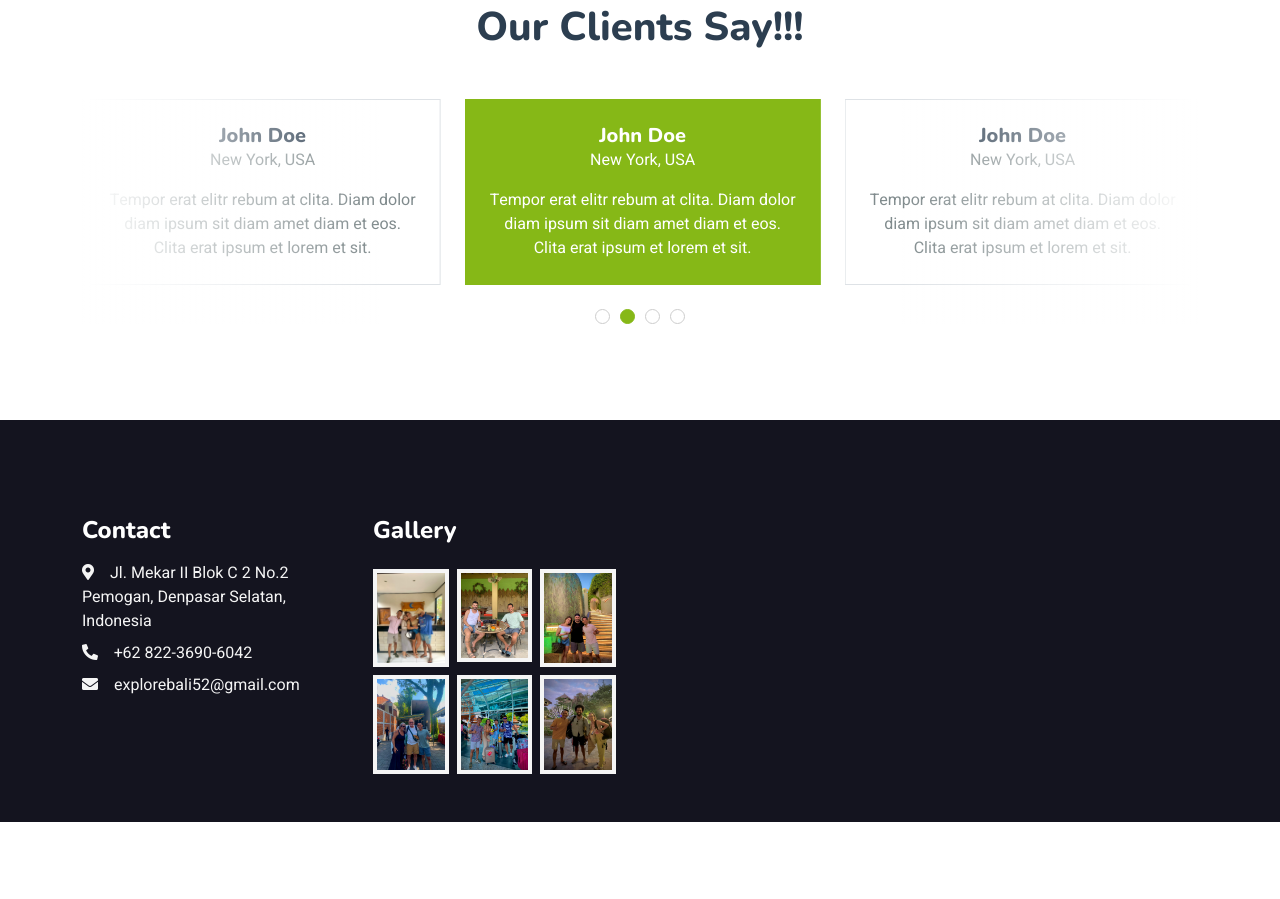
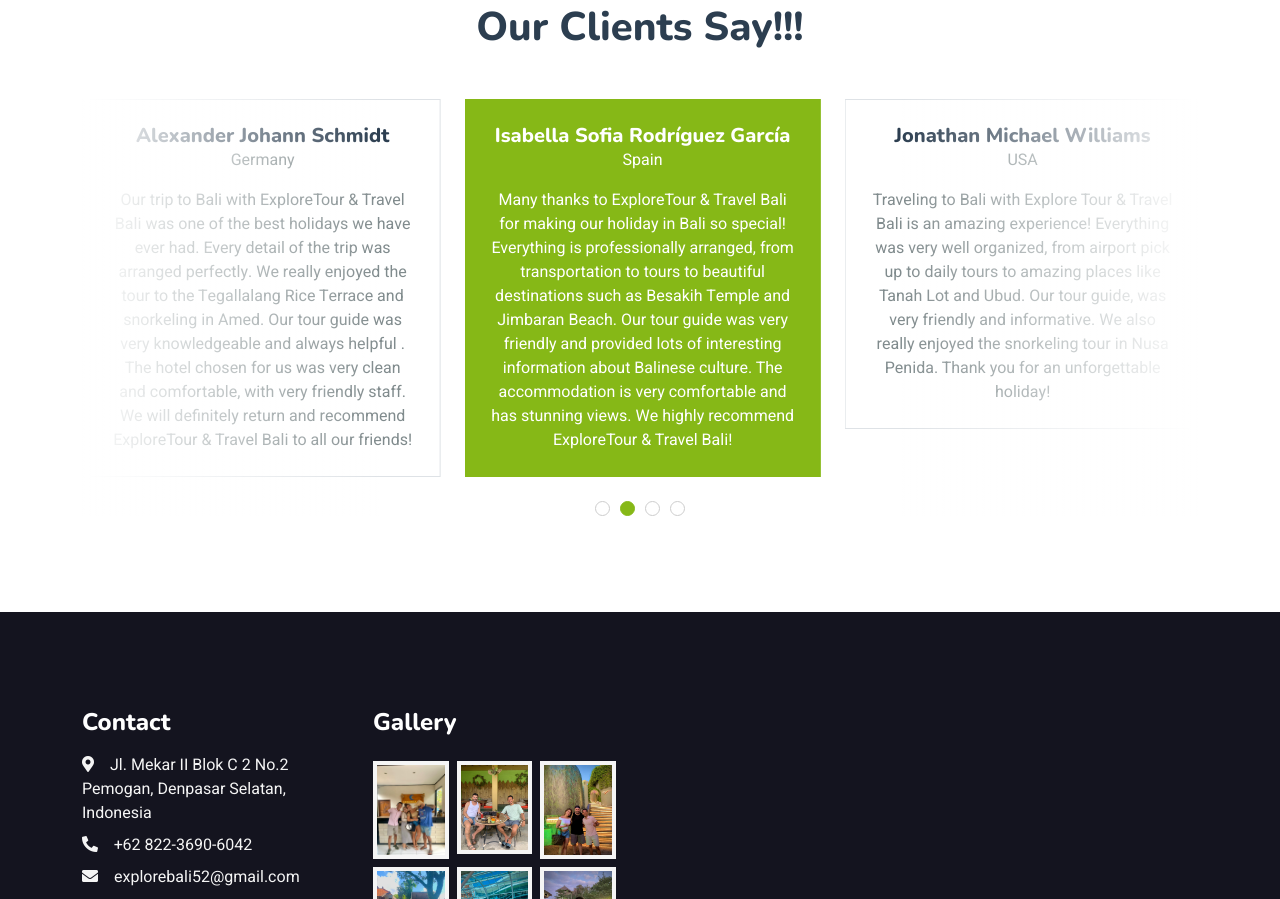
Before and after one commit to Muhammadfirja/WEB-Travel, a plain HTML site: page service.html in a window 1280 px wide. Shown: the part 1278-2177 px from the top of the page. Before the commit the page ends 2100 px from the top, so only its background shows below. Drawn offline with nearby package versions, Linux system fonts and the light colour scheme.

Commit message:
Add files via upload

```diff
--- a/service.html
+++ b/service.html
@@ -160,24 +160,24 @@
             </div>
             <div class="owl-carousel testimonial-carousel position-relative">
                 <div class="testimonial-item bg-white text-center border p-4">
-                    <h5 class="mb-0">John Doe</h5>
-                    <p>New York, USA</p>
-                    <p class="mb-0">Tempor erat elitr rebum at clita. Diam dolor diam ipsum sit diam amet diam et eos. Clita erat ipsum et lorem et sit.</p>
+                    <h5 class="mb-0">Alexander Johann Schmidt</h5>
+                    <p>Germany</p>
+                    <p class="mb-0">Our trip to Bali with ExploreTour & Travel Bali was one of the best holidays we have ever had. Every detail of the trip was arranged perfectly. We really enjoyed the tour to the Tegallalang Rice Terrace and snorkeling in Amed. Our tour guide was very knowledgeable and always helpful . The hotel chosen for us was very clean and comfortable, with very friendly staff. We will definitely return and recommend ExploreTour & Travel Bali to all our friends!</p>
                 </div>
                 <div class="testimonial-item bg-white text-center border p-4">
-                    <h5 class="mb-0">John Doe</h5>
-                    <p>New York, USA</p>
-                    <p class="mt-2 mb-0">Tempor erat elitr rebum at clita. Diam dolor diam ipsum sit diam amet diam et eos. Clita erat ipsum et lorem et sit.</p>
+                    <h5 class="mb-0">Isabella Sofia Rodríguez García</h5>
+                    <p>Spain</p>
+                    <p class="mt-2 mb-0">Many thanks to ExploreTour & Travel Bali for making our holiday in Bali so special! Everything is professionally arranged, from transportation to tours to beautiful destinations such as Besakih Temple and Jimbaran Beach. Our tour guide was very friendly and provided lots of interesting information about Balinese culture. The accommodation is very comfortable and has stunning views. We highly recommend ExploreTour & Travel Bali!</p>
                 </div>
                 <div class="testimonial-item bg-white text-center border p-4">
-                    <h5 class="mb-0">John Doe</h5>
-                    <p>New York, USA</p>
-                    <p class="mt-2 mb-0">Tempor erat elitr rebum at clita. Diam dolor diam ipsum sit diam amet diam et eos. Clita erat ipsum et lorem et sit.</p>
+                    <h5 class="mb-0">Jonathan Michael Williams</h5>
+                    <p>USA</p>
+                    <p class="mt-2 mb-0">Traveling to Bali with Explore Tour & Travel Bali is an amazing experience! Everything was very well organized, from airport pick up to daily tours to amazing places like Tanah Lot and Ubud. Our tour guide, was very friendly and informative. We also really enjoyed the snorkeling tour in Nusa Penida. Thank you for an unforgettable holiday!</p>
                 </div>
                 <div class="testimonial-item bg-white text-center border p-4">
-                    <h5 class="mb-0">John Doe</h5>
-                    <p>New York, USA</p>
-                    <p class="mt-2 mb-0">Tempor erat elitr rebum at clita. Diam dolor diam ipsum sit diam amet diam et eos. Clita erat ipsum et lorem et sit.</p>
+                    <h5 class="mb-0">Olivia Marie Johnson</h5>
+                    <p>Italy</p>
+                    <p class="mt-2 mb-0">Explore Tour & Travel Bali made our holiday in Bali truly magical! Everything was perfectly organized, from the warm welcome at the airport to the comprehensive tour. Highlights include sunset at Tanah Lot and cultural dance performances in Ubud. Our guides were great, shared a lot of knowledge and were always willing to help. Highly recommend Explore Tour & Travel Bali for the perfect holiday in Bali!</p>
                 </div>
             </div>
         </div>
```
